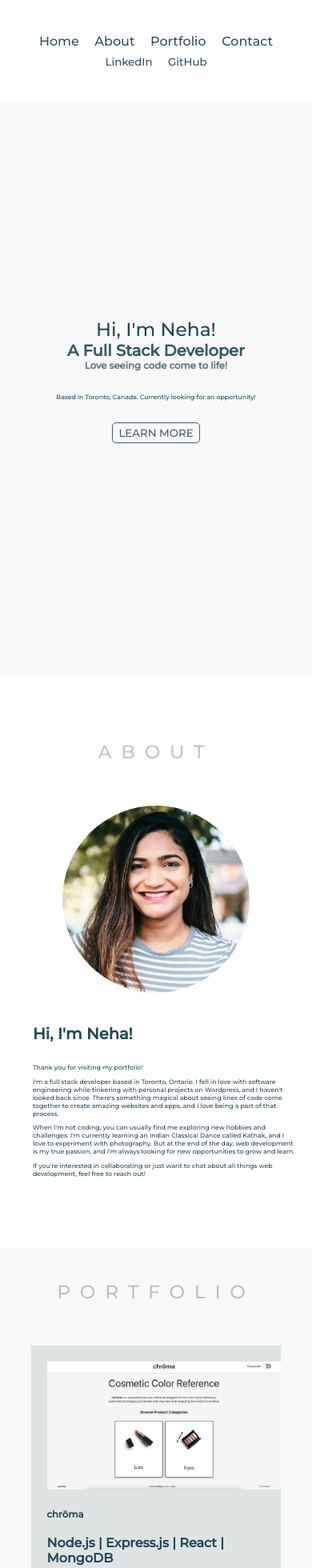
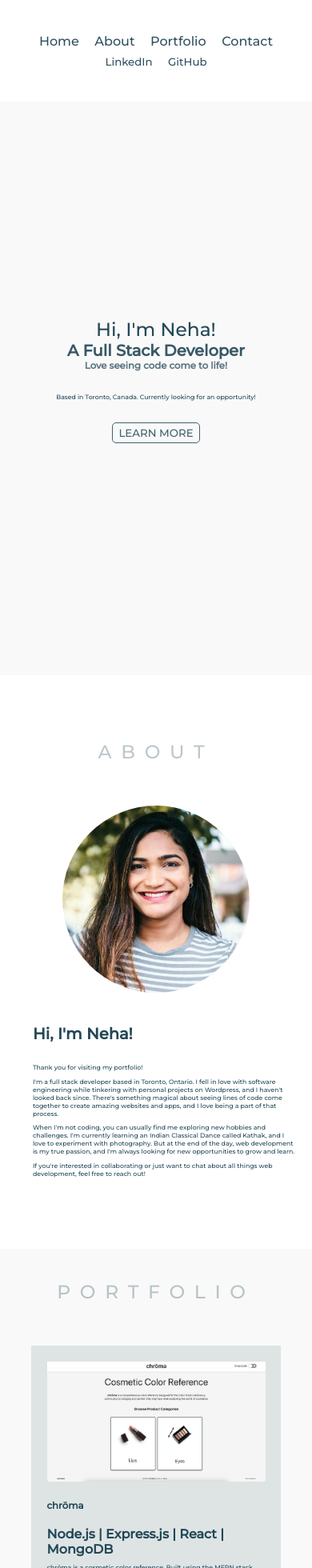
Before and after one commit to bholeneha/portfolio, a React (Create React App) app: page / in a window 390 px wide. Shown: the top 1960 px of the page at 80% size. Built offline with nearby package versions, Linux system fonts and the light colour scheme.

Commit message:
img sizing fixed for mobile view

```diff
--- a/src/components/Portfolio/Portfolio.js
+++ b/src/components/Portfolio/Portfolio.js
@@ -13,7 +13,7 @@ export default function Portfolio() {
 
                 <div className='Project ProjectOne'>
                     <div className='chromaImg'>
-                        <img width="500" src={chroma} alt="Chroma Project Screen Shot" loading="lazy" />
+                        <img src={chroma} alt="Chroma Project Screen Shot" loading="lazy" />
                     </div>
                     <div>
                         <h3>chrōma</h3>
@@ -30,7 +30,7 @@ export default function Portfolio() {
 
                 <div className='Project ProjectTwo'>
                     <div className='SimonImg'>
-                        <img width="500" src={simon} alt="Simon Project Screen Shot" loading="lazy" />
+                        <img src={simon} alt="Simon Project Screen Shot" loading="lazy" />
                     </div>
                     <div>
                         <h3> Simon</h3>
@@ -47,7 +47,7 @@ export default function Portfolio() {
 
                 <div className='Project ProjectThree'>
                     <div className='RVImg'>
-                        <img width="500" src={rv} alt="Resource Vault Project Screen Shot" loading="lazy" />
+                        <img src={rv} alt="Resource Vault Project Screen Shot" loading="lazy" />
                     </div>
                     <div>
                         <h3>Resource Vault</h3>
@@ -64,7 +64,7 @@ export default function Portfolio() {
 
                 <div className='Project ProjectFour'>
                     <div className='LeafImg'>
-                        <img width="500" src={leafshop} alt="Leaf It To Me Project Screen Shot" loading="lazy" />
+                        <img src={leafshop} alt="Leaf It To Me Project Screen Shot" loading="lazy" />
                     </div>
                     <div>
                         <h3>Leaf It To Me</h3>
--- a/src/components/Portfolio/Portfolio.scss
+++ b/src/components/Portfolio/Portfolio.scss
@@ -29,11 +29,12 @@
             padding: 5vmin !important;
             transition: 0.2s ease-in-out;
 
+            div>img {
+                width: 500px;
+            }
+
             &:hover {
                 transition: 0.15s ease-in-out;
-
-                // border: 1.25px solid var(--charcoal);
-                // background-color: var(--mustard);
             }
 
             $breakpoint-tablet: 768px;
@@ -43,7 +44,7 @@
                 height: auto !important;
 
                 div>img {
-                    width: 75vw;
+                    width: 70vw;
                 }
 
             }
```
